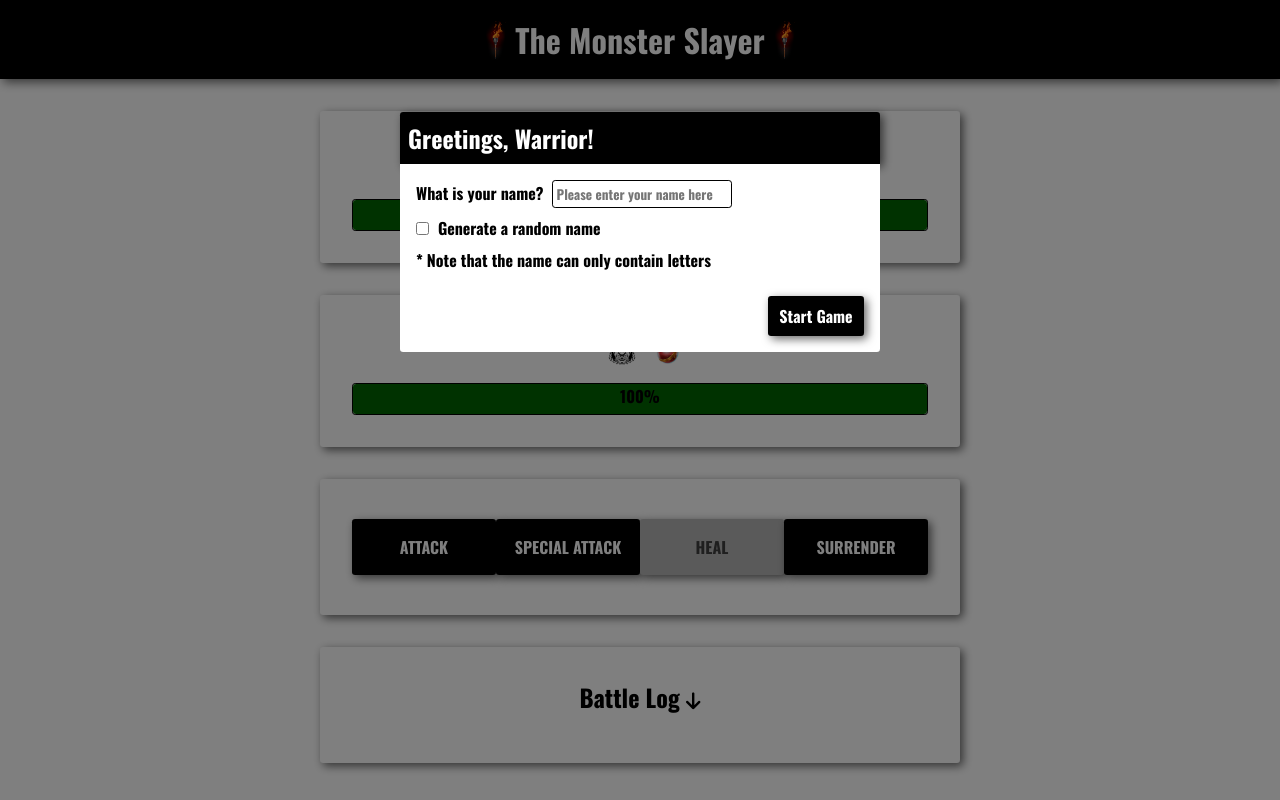
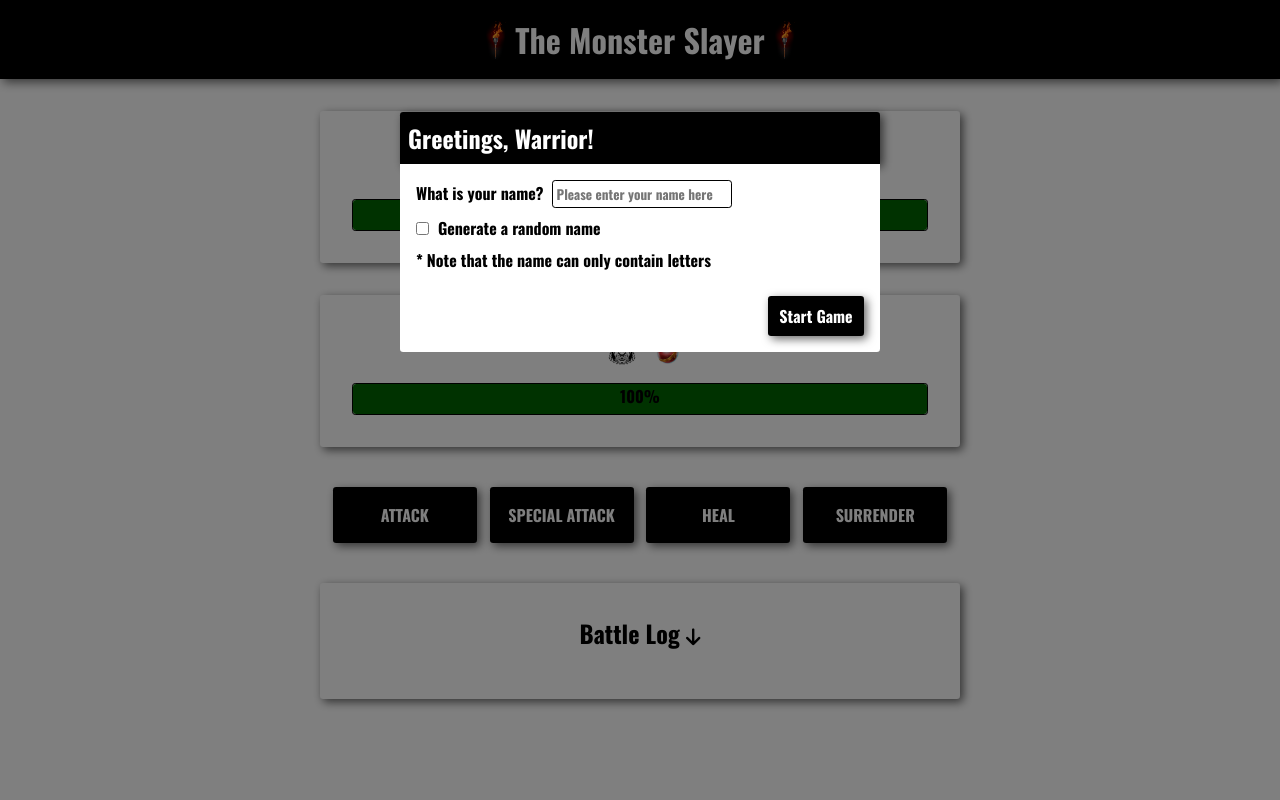
Before and after one commit to erikismyname/the-monster-slayer, a Vue app: page / in a window 1280 px wide. Built offline with nearby package versions, Linux system fonts and the light colour scheme.

Commit message:
Refactor battle controls component to use vuex

```diff
--- a/src/components/BattleControls.vue
+++ b/src/components/BattleControls.vue
@@ -1,7 +1,7 @@
 <template>
-    <section v-if="isGameRunning" id="battle-controls">
+    <section v-if="!isGameOver" class="battle-controls">
         <base-button
-            @click.native="attackMonster(false)"
+            @click.native="processRound('attack', false)"
             data-testid="attack-btn"
         >
             ATTACK
@@ -9,7 +9,7 @@
 
         <base-button
             :disabled="isCurrentRoundNotDivisibleByThree"
-            @click.native="attackMonster(true)"
+            @click.native="processRound('attack', true)"
             data-testid="special-attack-btn"
         >
             SPECIAL ATTACK
@@ -17,7 +17,7 @@
 
         <base-button
             :disabled="isPlayerHealthDisabled"
-            @click.native="healPlayer"
+            @click.native="processRound('heal')"
             data-testid="heal-btn"
         >
             HEAL
@@ -33,57 +33,60 @@
 </template>
 
 <script>
+    import { mapGetters } from "vuex";
+
     import BaseButton from "./common/BaseButton.vue";
 
     export default {
         components: {
             BaseButton,
         },
-        props: {
-            winner: {
-                type: String,
-                required: true,
-            },
-            currentRound: {
-                type: Number,
-                required: true,
-            },
-            playerHealth: {
-                type: Number,
-                required: true,
-            },
-            playerHealthPotions: {
-                type: Number,
-                required: true,
-            },
-        },
         computed: {
-            isGameRunning() {
-                return !this.winner;
-            },
-            isCurrentRoundNotDivisibleByThree() {
-                return this.currentRound % 3 !== 0;
-            },
-            isPlayerHealthDisabled() {
-                return this.playerHealth === 100 || this.playerHealthPotions === 0;
-            },
+            ...mapGetters([
+                "isGameOver",
+                "isCurrentRoundNotDivisibleByThree",
+                "isPlayerHealthDisabled",
+                "lastPlayerDamagePointsTaken",
+                "lastPlayerHealthPointsGained",
+                "lastMonsterDamagePointsTaken",
+            ]),
         },
         methods: {
-            attackMonster(isSpecialAttack) {
-                this.$emit("attack-monster", isSpecialAttack);
-            },
-            healPlayer() {
-                this.$emit("heal-player");
+            processRound(action, isSpecialAttack) {
+                let playerActionPoints;
+                // ternary below?
+                if (action === "attack") {
+                    this.$store.dispatch("attackMonster", isSpecialAttack);
+                    playerActionPoints = this.lastMonsterDamagePointsTaken;
+                } else {
+                    this.$store.dispatch("healPlayer");
+                    playerActionPoints = this.lastPlayerHealthPointsGained;
+                }
+
+                this.$store.dispatch("addEntryToBattleLog", {
+                    contender: "Player",
+                    action,
+                    points: playerActionPoints,
+                });
+
+                this.$store.dispatch("attackPlayer");
+                this.$store.dispatch("addEntryToBattleLog", {
+                    contender: "Monster",
+                    action: "attack",
+                    points: this.lastPlayerDamagePointsTaken,
+                });
+
+                this.$store.dispatch("endCurrentRound");
             },
             surrenderToMonster() {
-                this.$emit("surrender-to-monster");
+                this.$store.dispatch("endGame");
             },
         },
     };
 </script>
 
 <style>
-    #battle-controls {
+    .battle-controls {
         display: flex;
         flex-wrap: wrap;
         justify-content: space-evenly;
```
